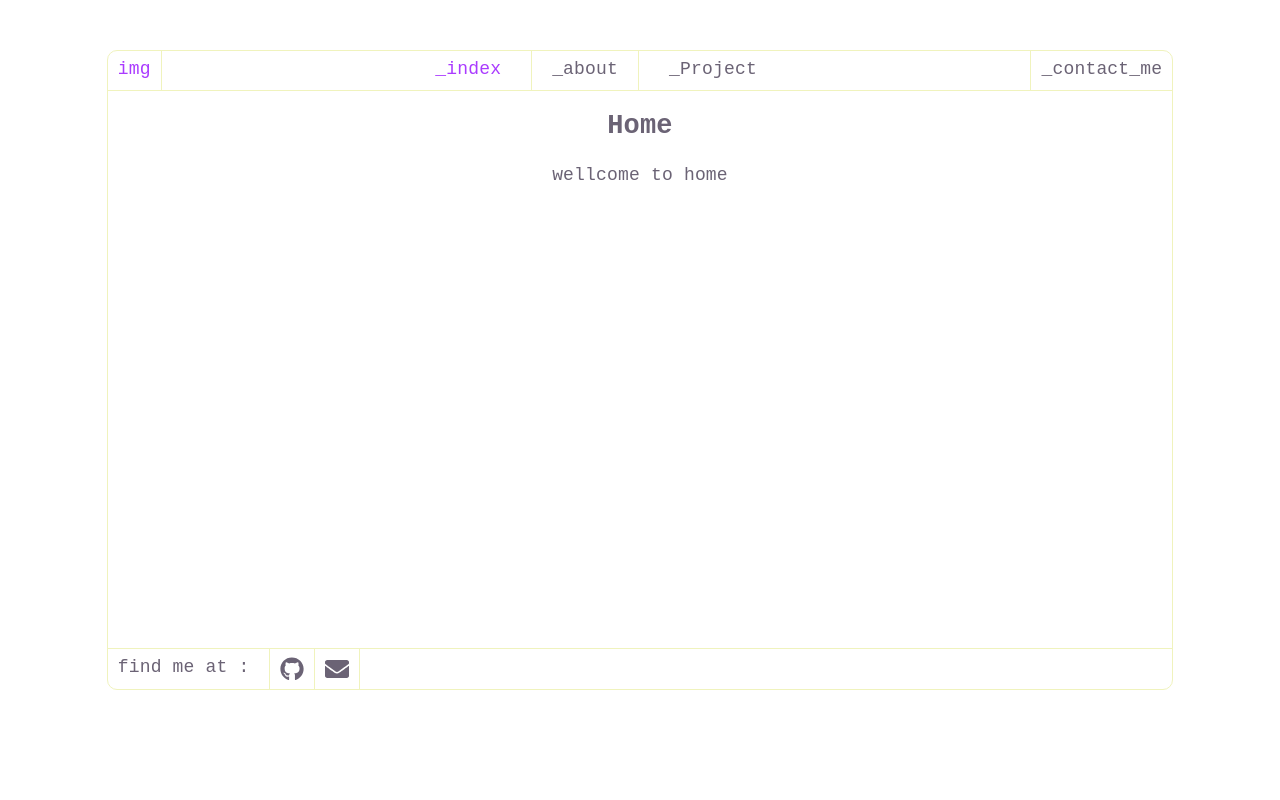
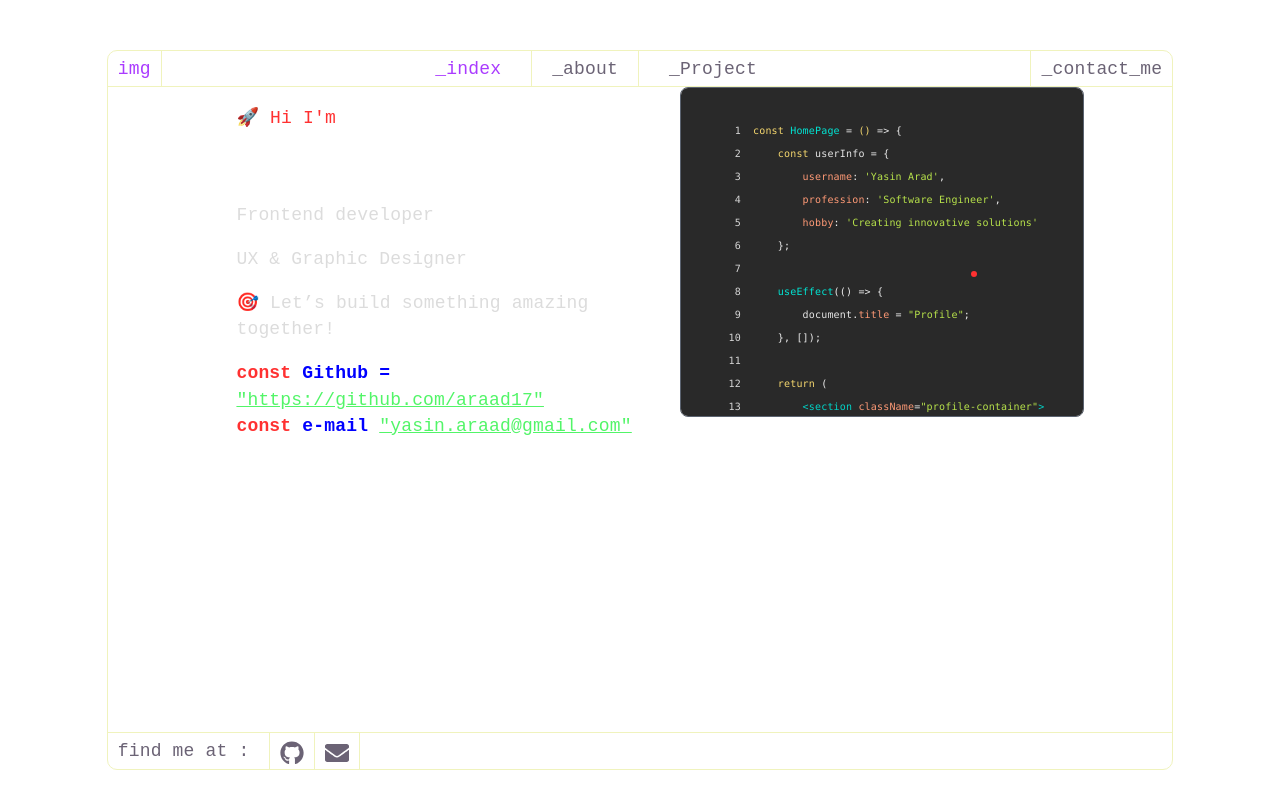
Before and after one commit to Araad17/react-portfolio, a React (Vite) app: page / in a window 1280 px wide. Built offline with nearby package versions, Linux system fonts and the light colour scheme.

Commit message:
index page completed!

```diff
--- /dev/null
+++ b/src/component/Home.css
@@ -0,0 +1,150 @@
+.home {
+    display: flex;
+    width: 100%;
+    height: 100%;
+    align-items: center;
+    justify-content: center;
+    box-sizing: border-box;
+    /* background-color: antiquewhite; */
+    margin: auto;
+}
+
+.homeLeft {
+    /* background-color: rgb(255, 127, 223); */
+    height: 100%;
+    text-align: left;
+    padding: 40px;
+    color: #dcdcdc;
+}
+
+.homeRight {
+    /* background-color: aquamarine; */
+    height: 100%;
+}
+
+/* code editor */
+
+.code-editor {
+    display: flex;
+    position: relative;
+    width: 100%;
+    max-height: 330px;
+
+    background: #292929;
+    border: 1px solid #5b6370;
+    border-radius: 8px;
+
+    overflow: scroll;
+
+    font-family: "Fira Code", "Consolas", monospace;
+    font-size: 10px;
+    line-height: 1.6;
+
+    box-sizing: border-box;
+}
+
+.code-content {
+    padding: 35px 25px;
+    overflow: scroll;
+    height: 100%;
+    box-sizing: border-box;
+}
+
+.code-line {
+    display: flex;
+    white-space: pre;
+    min-height: 23px;
+}
+
+.line-number {
+    width: 35px;
+    margin-right: 12px;
+    color: #d6d6d6;
+    text-align: right;
+    user-select: none;
+}
+
+/* Syntax colors */
+
+.keyword {
+    color: #f5d76e;
+}
+
+.function {
+    color: #00e5d4;
+}
+
+.variable {
+    color: #e5e5e5;
+}
+
+.property {
+    color: #ff9a76;
+}
+
+.string {
+    color: #b8e34b;
+}
+
+.symbol {
+    color: #eeeeee;
+}
+
+.tag {
+    color: #00d5c8;
+}
+
+/* Red cursor/dot */
+
+.cursor-dot {
+    position: absolute;
+    width: 6px;
+    height: 6px;
+
+    background: #ff3131;
+    border-radius: 50%;
+
+    top: 183px;
+    left: 290px;
+}
+
+/* Scroll indicators */
+
+.scroll-up,
+.scroll-down {
+    position: absolute;
+    right: 4px;
+
+    font-size: 8px;
+    color: #555b66;
+}
+
+.scroll-up {
+    top: -22px;
+}
+
+.scroll-down {
+    bottom: -22px;
+}
+
+.hi {
+    color: #ff3131;
+}
+
+.yasin {
+    color: #fff;
+}
+
+.orangeConst {
+    color: #ff3131;
+    font-weight: bold;
+}
+
+.var {
+    color: blue;
+    font-weight: bold;
+}
+
+a {
+    color: #52f568;
+}
--- a/src/component/Home.jsx
+++ b/src/component/Home.jsx
@@ -1,10 +1,220 @@
 import React from "react";
+import "./Home.css";
+import "../responsive.css";
 
 function Home() {
 	return (
-		<div>
-			<h1>Home</h1>
-			<p>wellcome to home</p>
+		<div className="home col-xs-12 col-sm-12 col-md-10 col-lg-10 col-xl-10">
+			<div className="homeLeft col-xs-12 col-sm-12 col-md-6 col-lg-6 col-xl-6">
+				{/* left side */}
+				<p className="hi">🚀 Hi I'm</p>
+				<h1 className="yasin">Yasin Araad</h1>
+				<p>Frontend developer</p>
+				<p>UX & Graphic Designer</p>
+				<p>🎯 Let’s build something amazing together!</p>
+
+				<div>
+					<span className="orangeConst">const</span>{" "}
+					<span className="var">Github = </span>{" "}
+					<a
+						href="https://github.com/araad17"
+						target="_blank"
+						rel="noopener noreferrer"
+					>
+						"https://github.com/araad17"
+					</a>
+				</div>
+
+				<div>
+					<span className="orangeConst">const</span>{" "}
+					<span className="var">e-mail</span>{" "}
+					<a href="mailto:yasin.araad@gmail.com">"yasin.araad@gmail.com"</a>
+				</div>
+			</div>
+
+			{/* right side */}
+			<div className="homeRight col-xs-12 col-sm-12 col-md-6 col-lg-6 col-xl-6">
+				<div className="code-editor">
+					<div className="code-content">
+						<div className="code-line">
+							<span className="line-number">1</span>
+							<span>
+								<span className="keyword">const</span>{" "}
+								<span className="function">HomePage</span>{" "}
+								<span className="symbol">=</span>{" "}
+								<span className="keyword">()</span>{" "}
+								<span className="symbol">=&gt;</span>{" "}
+								<span className="symbol">{"{"}</span>
+							</span>
+						</div>
+
+						<div className="code-line">
+							<span className="line-number">2</span>
+							<span>
+								&nbsp;&nbsp;&nbsp;&nbsp;
+								<span className="keyword">const</span>{" "}
+								<span className="variable">userInfo</span>{" "}
+								<span className="symbol">=</span>{" "}
+								<span className="symbol">{"{"}</span>
+							</span>
+						</div>
+
+						<div className="code-line">
+							<span className="line-number">3</span>
+							<span>
+								&nbsp;&nbsp;&nbsp;&nbsp;&nbsp;&nbsp;&nbsp;&nbsp;
+								<span className="property">username</span>
+								<span className="symbol">:</span>{" "}
+								<span className="string">'Yasin Arad'</span>
+								<span className="symbol">,</span>
+							</span>
+						</div>
+
+						<div className="code-line">
+							<span className="line-number">4</span>
+							<span>
+								&nbsp;&nbsp;&nbsp;&nbsp;&nbsp;&nbsp;&nbsp;&nbsp;
+								<span className="property">profession</span>
+								<span className="symbol">:</span>{" "}
+								<span className="string">'Software Engineer'</span>
+								<span className="symbol">,</span>
+							</span>
+						</div>
+
+						<div className="code-line">
+							<span className="line-number">5</span>
+							<span>
+								&nbsp;&nbsp;&nbsp;&nbsp;&nbsp;&nbsp;&nbsp;&nbsp;
+								<span className="property">hobby</span>
+								<span className="symbol">:</span>{" "}
+								<span className="string">'Creating innovative solutions'</span>
+							</span>
+						</div>
+
+						<div className="code-line">
+							<span className="line-number">6</span>
+							<span>
+								&nbsp;&nbsp;&nbsp;&nbsp;
+								<span className="symbol">{"}"}</span>
+								<span className="symbol">;</span>
+							</span>
+						</div>
+
+						<div className="code-line">
+							<span className="line-number">7</span>
+						</div>
+
+						<div className="code-line">
+							<span className="line-number">8</span>
+							<span>
+								&nbsp;&nbsp;&nbsp;&nbsp;
+								<span className="function">useEffect</span>
+								<span className="symbol">(() =&gt; {"{"}</span>
+							</span>
+						</div>
+
+						<div className="code-line">
+							<span className="line-number">9</span>
+							<span>
+								&nbsp;&nbsp;&nbsp;&nbsp;&nbsp;&nbsp;&nbsp;&nbsp;
+								<span className="variable">document</span>
+								<span className="symbol">.</span>
+								<span className="property">title</span>
+								<span className="symbol"> = </span>
+								<span className="string">"Profile"</span>
+								<span className="symbol">;</span>
+							</span>
+						</div>
+
+						<div className="code-line">
+							<span className="line-number">10</span>
+							<span>
+								&nbsp;&nbsp;&nbsp;&nbsp;
+								<span className="symbol">{"}"}</span>
+								<span className="symbol">, []);</span>
+							</span>
+						</div>
+
+						<div className="code-line">
+							<span className="line-number">11</span>
+						</div>
+
+						<div className="code-line">
+							<span className="line-number">12</span>
+							<span>
+								&nbsp;&nbsp;&nbsp;&nbsp;
+								<span className="keyword">return</span>{" "}
+								<span className="symbol">(</span>
+							</span>
+						</div>
+
+						<div className="code-line">
+							<span className="line-number">13</span>
+							<span>
+								&nbsp;&nbsp;&nbsp;&nbsp;&nbsp;&nbsp;&nbsp;&nbsp;
+								<span className="tag">&lt;section</span>{" "}
+								<span className="property">className</span>
+								<span className="symbol">=</span>
+								<span className="string">"profile-container"</span>
+								<span className="tag">&gt;</span>
+							</span>
+						</div>
+
+						<div className="code-line">
+							<span className="line-number">14</span>
+							<span>
+								&nbsp;&nbsp;&nbsp;&nbsp;&nbsp;&nbsp;&nbsp;&nbsp;
+								<span className="tag">&lt;h1&gt;</span>
+								<span className="symbol">{"{"}</span>
+								<span className="variable">userInfo.username</span>
+								<span className="symbol">{"}"}</span>
+								<span className="tag">&lt;/h1&gt;</span>
+							</span>
+						</div>
+
+						<div className="code-line">
+							<span className="line-number">15</span>
+							<span>
+								&nbsp;&nbsp;&nbsp;&nbsp;&nbsp;&nbsp;&nbsp;&nbsp;
+								<span className="tag">&lt;p&gt;</span>
+								<span className="symbol">{"{"}</span>
+								<span className="variable">userInfo.profession</span>
+								<span className="symbol">{"}"}</span>
+								<span className="tag">&lt;/p&gt;</span>
+							</span>
+						</div>
+
+						<div className="code-line">
+							<span className="line-number">16</span>
+							<span>
+								&nbsp;&nbsp;&nbsp;&nbsp;&nbsp;&nbsp;&nbsp;&nbsp;
+								<span className="tag">&lt;/section&gt;</span>
+							</span>
+						</div>
+
+						<div className="code-line">
+							<span className="line-number">17</span>
+							<span>
+								&nbsp;&nbsp;&nbsp;&nbsp;
+								<span className="symbol">);</span>
+							</span>
+						</div>
+
+						<div className="code-line">
+							<span className="line-number">18</span>
+							<span>
+								<span className="symbol">{"}"}</span>
+								<span className="symbol">;</span>
+							</span>
+						</div>
+					</div>
+
+					<div className="cursor-dot"></div>
+
+					<div className="scroll-up">▲</div>
+					<div className="scroll-down">▼</div>
+				</div>
+			</div>
 		</div>
 	);
 }
--- a/src/index.css
+++ b/src/index.css
@@ -63,7 +63,7 @@ body {
   border: 1.5px solid #f0f3bd;
   border-radius: 10px;
   /* min-height: 100svh; */
-  height: 80vh;
+  height: 90vh;
   display: flex;
   flex-direction: column;
   box-sizing: border-box;
@@ -93,11 +93,3 @@ body {
 .hero a.active {
   color: var(--accent);
 }
-
-.footer {
-  height: 40px;
-  border-top: 1.5px solid #f0f3bd;
-  display: flex;
-  margin-top: auto;
-  flex-direction: row;
-}
--- a/src/responsive.css
+++ b/src/responsive.css
@@ -267,8 +267,67 @@
     }
 }
 
-@media screen and (max-width: 576px) {
-    .row {
+@media screen and (max-width: 768px) {
+    .body {
+        height: 90vh;
+    }
+
+    .centerHeader {
+        gap: 5px;
+    }
+
+    .home {
         flex-direction: column;
     }
+
+    .leftHeader a,
+    .centerHeader a,
+    .rightHeader a {
+        font-size: 10px;
+    }
+
+    .about {
+        padding: 5px 5px 0;
+    }
+
+    .project {
+
+        margin-left: -20px;
+    }
+
+    .index {
+
+        margin-right: -20px;
+    }
+
+    .code-editor {
+        font-size: 10px;
+    }
+
+    #center {
+        width: 100%;
+        height: 100vh;
+        overflow: hidden;
+        margin-top: 0;
+    }
+
+    .homeLeft {
+        margin-left: 20px;
+    }
+
+    .homeLeft a {
+        font-size: 10px;
+    }
 }
+
+@media screen and (max-width: 1200) {
+    .code-content {
+        padding: 20px;
+    }
+}
+
+@media screen and (max-width: 576) {
+    .code-editor {
+        font-size: 8px;
+    }
+}
```
